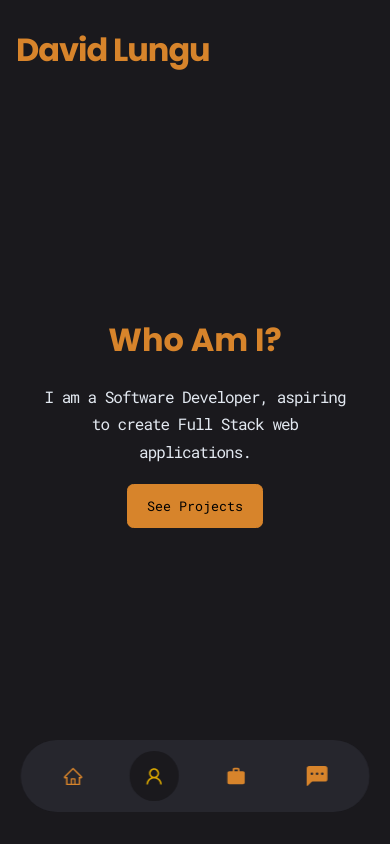
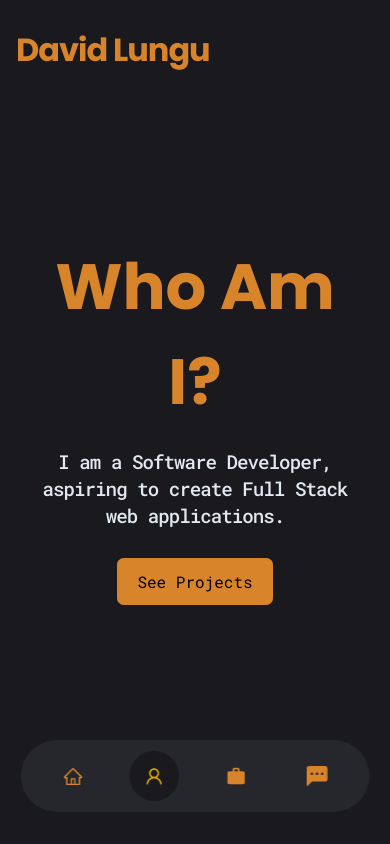
Before and after one commit to DavidLungu/portfolio-website, a React (Vite) app: page /about in a window 390 px wide. Shown: the top 844 px of the page. Built offline with nearby package versions, Linux system fonts and the light colour scheme.

Commit message:
fix(styling): increased font size for about page

```diff
--- a/src/components/AboutForm.css
+++ b/src/components/AboutForm.css
@@ -10,14 +10,25 @@
 .about .left {
     text-align: center;
     padding: 1rem;
-    max-width: 400px;
+    max-width: 500px;
     position: absolute;
     left: 10%;
 }
 
+.about .left > h1 {
+    font-size: 75px;
+}
+
+
 .about .left > p {
     margin: 1.2rem 0;
     line-height: 1.7rem;
+    font-size: 1.2rem;
+    font-weight: 500;
+}
+
+.about .left .btn {
+    margin-top: 10px;
 }
 
 .about .right {
@@ -25,6 +36,7 @@
     position: absolute;
     right: 10%;
 }
+
 
 .swiper-pagination-clickable .swiper-pagination-bullet {
     background: var(--color-primary);
@@ -64,6 +76,9 @@
         position: relative;
         left: 0;
     }
+    .about .left > h1 {
+        font-size: 4rem;
+    }
 
     .about .right {
         display: none;
--- a/src/components/ContactForm.css
+++ b/src/components/ContactForm.css
@@ -80,8 +80,4 @@ input, textarea {
         display: flex;
         justify-content: center;
     }
-
-    .submit-button .btn {
-        width: 100%;
-    }
 }
--- a/src/index.css
+++ b/src/index.css
@@ -69,6 +69,7 @@ img {
     cursor: pointer;
     border: 1px solid;
     transition: var(--transition);
+    font-size: 1rem;
 }
 
 .btn:hover {
```
